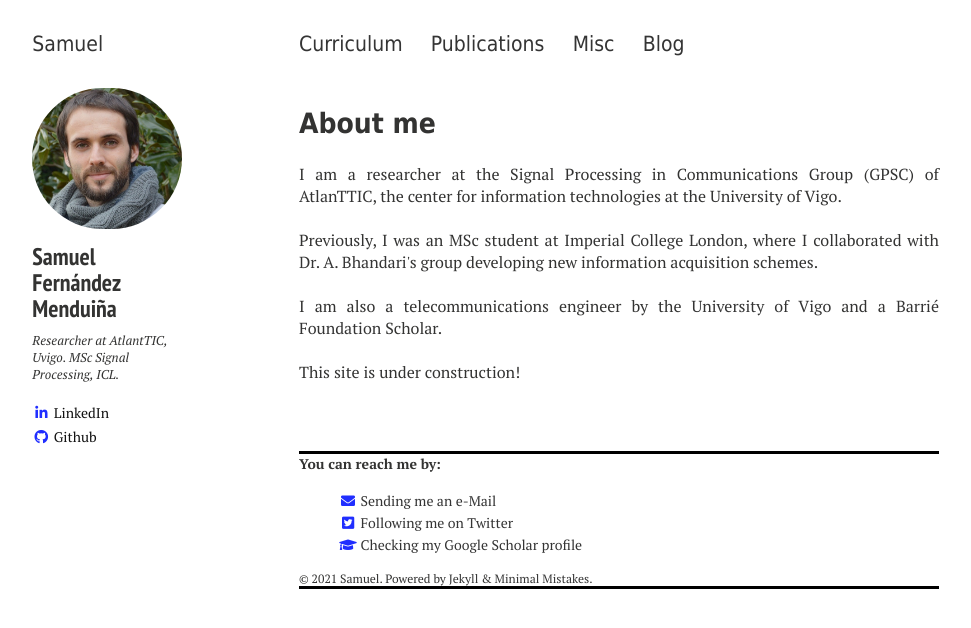
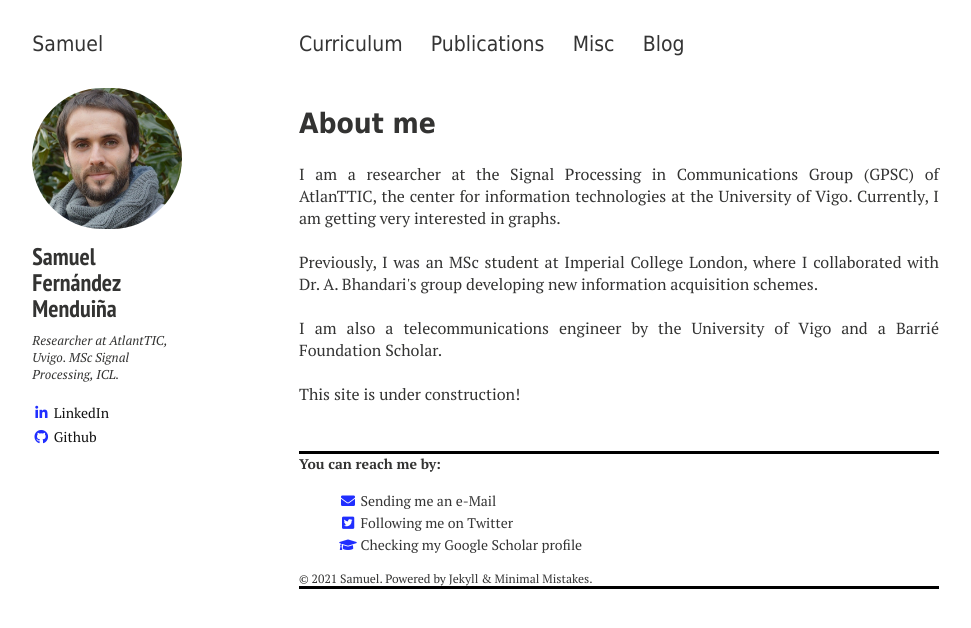
Before and after one commit to sf219/sfweb, a Jekyll site: the page built from index.md, in a window 1280 px wide. Shown: the top 628 px of the page, without its empty margins (21-992 px from the left). Built offline with Jekyll 4.4.1, drawn with Linux system fonts in a browser that asks for light colours; nearby versions of some CDN libraries.

Commit message:
Update index.md

```diff
--- a/index.md
+++ b/index.md
@@ -6,7 +6,7 @@ tags: [Jekyll, theme, responsive, blog, template]
 ---
 <div align="justify">
 
-I am a researcher at the Signal Processing in Communications Group (<a href="http://gpsc.uvigo.es/es" target="_blank">GPSC</a>) of <a href="https://atlanttic.uvigo.es/" target="_blank">AtlanTTIC</a>, the center for information technologies at the University of Vigo.
+I am a researcher at the Signal Processing in Communications Group (<a href="http://gpsc.uvigo.es/es" target="_blank">GPSC</a>) of <a href="https://atlanttic.uvigo.es/" target="_blank">AtlanTTIC</a>, the center for information technologies at the University of Vigo. Currently, I am getting very interested in graphs.
 
 <br/><br/>
 
```
